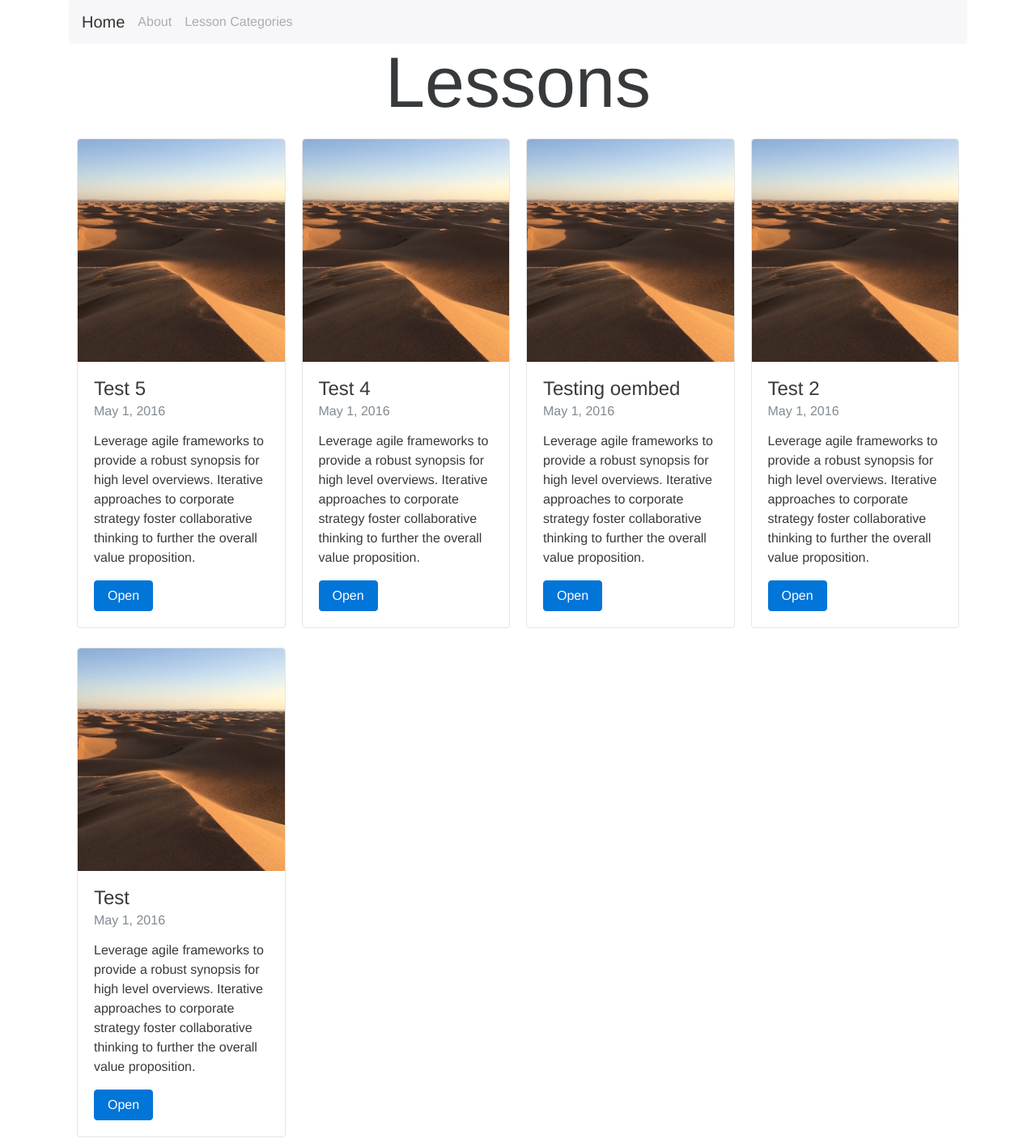
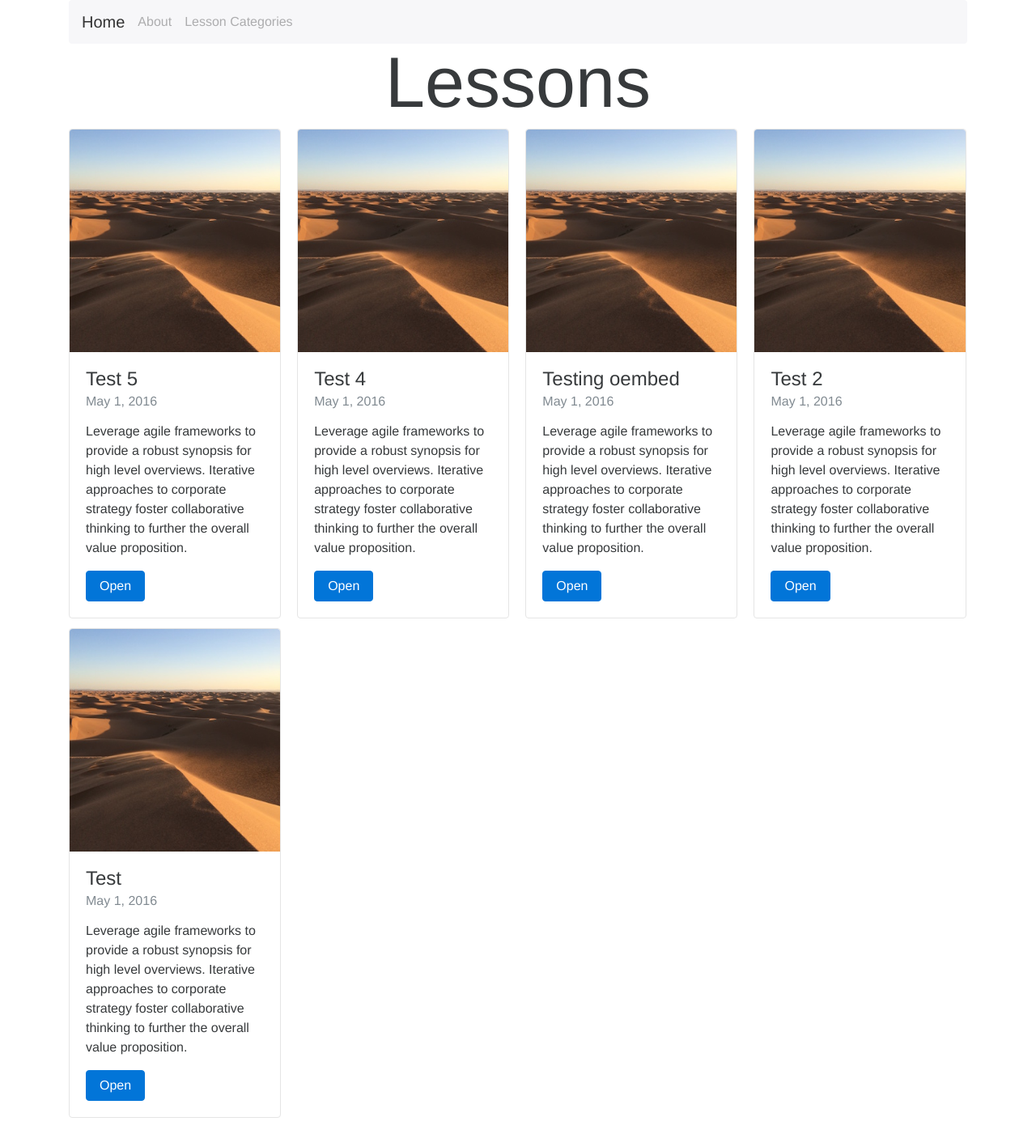
Before and after one commit to prufrock123/unearthIsrael, a Jekyll site: the page built from lessons_home.html, in a window 1280 px wide. Shown: the whole page at 81% size. Built offline with Jekyll 4.4.1, drawn with Linux system fonts in a browser that asks for light colours; nearby versions of some CDN libraries; after the commit the page ends 1393 px from its top, so only the background shows below that.

Commit message:
Whoa. Spent hours till like 6 am last night_morning to get flex stuff working on safari.. I think it is working now. Honestly not sure what all I did. The problem I encountered with Safari is described here https://github.com/philipwalton/flexbugs#11-min-and-max-size-declarations-are-ignored-when-wrapping-flex-items;  A hugely invaluable resource and that guy deserves a medal.  I hope this works.

```diff
--- a/_includes/head.html
+++ b/_includes/head.html
@@ -1,7 +1,7 @@
 <head>
   <meta charset="utf-8">
   <meta http-equiv="X-UA-Compatible" content="IE=edge">
-  <meta name="viewport" content="width=device-width, initial-scale=1">
+  <meta name="viewport" content="width=device-width, initial-scale=1, shrink-to-fit=no">
 
   <title>{% if page.title %}{{ page.title | escape }}{% else %}{{ site.title | escape }}{% endif %}</title>
   <meta name="description" content="{% if page.excerpt %}{{ page.excerpt | strip_html | strip_newlines | truncate: 160 }}{% else %}{{ site.description }}{% endif %}">
--- a/_sass/_custom.scss
+++ b/_sass/_custom.scss
@@ -36,28 +36,33 @@
   }
 }
 
-.card-deck {
-  margin: 0;
-  display: -webkit-flex;
-  -webkit-flex-flow: row wrap;
-}
+// .card-deck {
+//   margin: 0;
+//   display: -webkit-flex;
+//   -webkit-flex-flow: row wrap;
+// }
 
-.card {
-  margin: .75rem auto;
+.card-deck .card {
+  // margin: .75rem auto;
+  // flex: 1 0 auto;
   // max-width: 600px;
-  @media (min-width: 1210px) {
-    min-width: 23.1%;
+  @media (min-width: 1201px) {
+    flex: 1 0 23.1%;
+    min-width: 23%;
     max-width: 23.2%;
   }
   @media (max-width: 1200px) {
+    flex: 1 0 30.5%;
     min-width: 30%;
     max-width: 31%;
   }
   @media (max-width: 940px) {
+    flex: 1 0 46.5%;
     min-width: 46%;
     max-width: 47%;
   }
   @media (max-width: 720px) {
+    flex: 1 0 50%;
     min-width: 47%;
     max-width: 100%;
   }
--- a/_sass/scss/_card.scss
+++ b/_sass/scss/_card.scss
@@ -220,7 +220,9 @@
   .card-group {
     @if $enable-flex {
       display: flex;
+      display: -webkit-flex;
       flex-flow: row wrap;
+      -webkit-flex-flow: row wrap;
     } @else {
       display: table;
       width: 100%;
@@ -229,7 +231,8 @@
 
     .card {
       @if $enable-flex {
-        flex: 1 0 0;
+        flex: 1 0 1;
+        -webkit-flex: 1 0 auto;
       } @else {
         display: table-cell;
         vertical-align: top;
```
